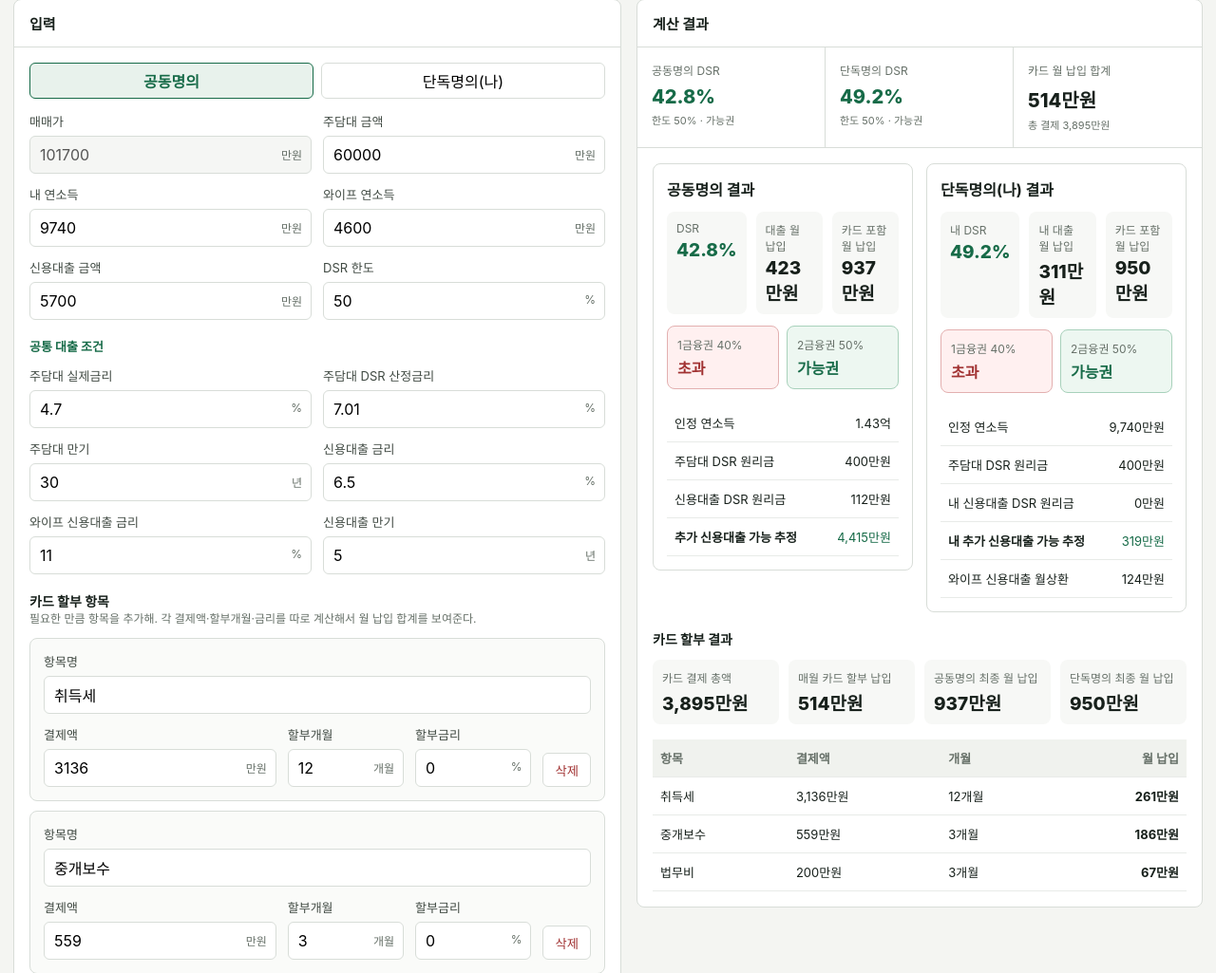
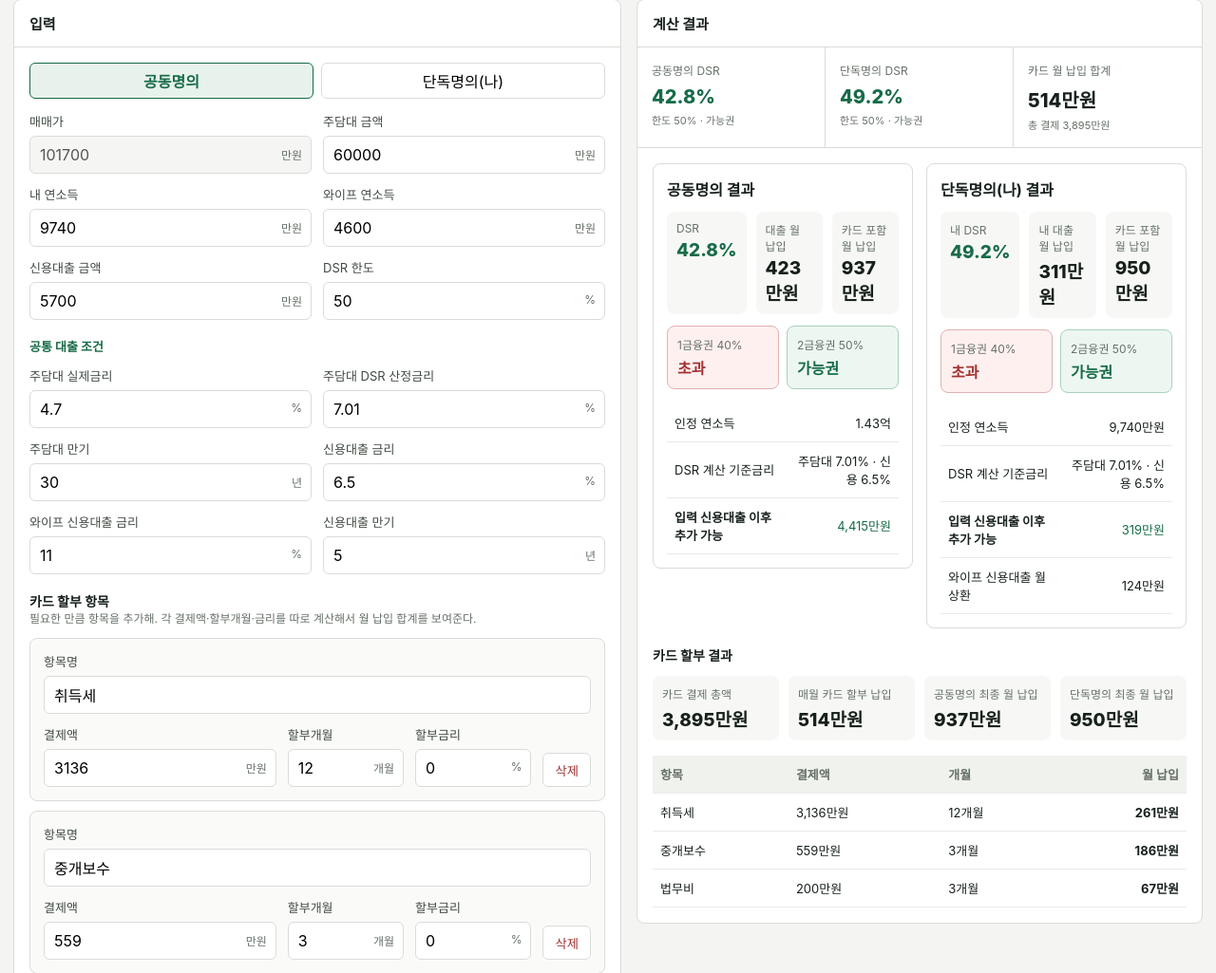
Before and after one commit to WantAirpod/house-ai, a Python web app: template src/home_decision_ai/templates/financing_calculator.html in a window 1280 px wide. Shown: the part 92-1117 px from the top of the page at 95% size. Run offline with Jinja, Linux system fonts and the light colour scheme; the template is opened without the code that fills it, so the values that code supplies are empty.

Commit message:
Clarify DSR rate display

```diff
--- a/src/home_decision_ai/templates/financing_calculator.html
+++ b/src/home_decision_ai/templates/financing_calculator.html
@@ -215,9 +215,8 @@
                 <table>
                   <tbody>
                     <tr><td>인정 연소득</td><td id="joint-income-result">-</td></tr>
-                    <tr><td>주담대 DSR 원리금</td><td id="joint-mortgage-dsr-payment">-</td></tr>
-                    <tr><td>신용대출 DSR 원리금</td><td id="joint-credit-dsr-payment">-</td></tr>
-                    <tr><td><strong>추가 신용대출 가능 추정</strong></td><td id="joint-extra-credit">-</td></tr>
+                    <tr><td>DSR 계산 기준금리</td><td id="joint-dsr-rate-note">-</td></tr>
+                    <tr><td><strong>입력 신용대출 이후 추가 가능</strong></td><td id="joint-extra-credit">-</td></tr>
                   </tbody>
                 </table>
               </section>
@@ -236,9 +235,8 @@
                 <table>
                   <tbody>
                     <tr><td>인정 연소득</td><td id="solo-income-result">-</td></tr>
-                    <tr><td>주담대 DSR 원리금</td><td id="solo-mortgage-dsr-payment">-</td></tr>
-                    <tr><td>내 신용대출 DSR 원리금</td><td id="solo-credit-dsr-payment">-</td></tr>
-                    <tr><td><strong>내 추가 신용대출 가능 추정</strong></td><td id="solo-extra-credit">-</td></tr>
+                    <tr><td>DSR 계산 기준금리</td><td id="solo-dsr-rate-note">-</td></tr>
+                    <tr><td><strong>입력 신용대출 이후 추가 가능</strong></td><td id="solo-extra-credit">-</td></tr>
                     <tr><td>와이프 신용대출 월상환</td><td id="solo-spouse-credit-payment">-</td></tr>
                   </tbody>
                 </table>
@@ -474,11 +472,10 @@
       }
       function renderPlan(prefix, result) {
         document.getElementById(`${prefix}-income-result`).textContent = compactWon(result.income);
-        document.getElementById(`${prefix}-mortgage-dsr-payment`).textContent = compactWon(result.mortgageDsrPayment);
-        document.getElementById(`${prefix}-credit-dsr-payment`).textContent = compactWon(result.creditDsrPayment);
         document.getElementById(`${prefix}-dsr-row`).textContent = pct(result.dsr);
         document.getElementById(`${prefix}-dsr-row`).className = `pill-value ${classByLimit(result.dsr, result.dsrLimit)}`;
         document.getElementById(`${prefix}-monthly-payment`).textContent = compactWon(result.monthlyPayment);
+        document.getElementById(`${prefix}-dsr-rate-note`).textContent = `주담대 ${getNumber("mortgage_dsr_rate_percent")}% · 신용 ${getNumber("credit_rate_percent")}%`;
         document.getElementById(`${prefix}-extra-credit`).textContent = compactWon(result.extraCreditCapacity);
         document.getElementById(`${prefix}-extra-credit`).className = result.extraCreditCapacity > 0 ? "ok" : "danger";
       }
```
